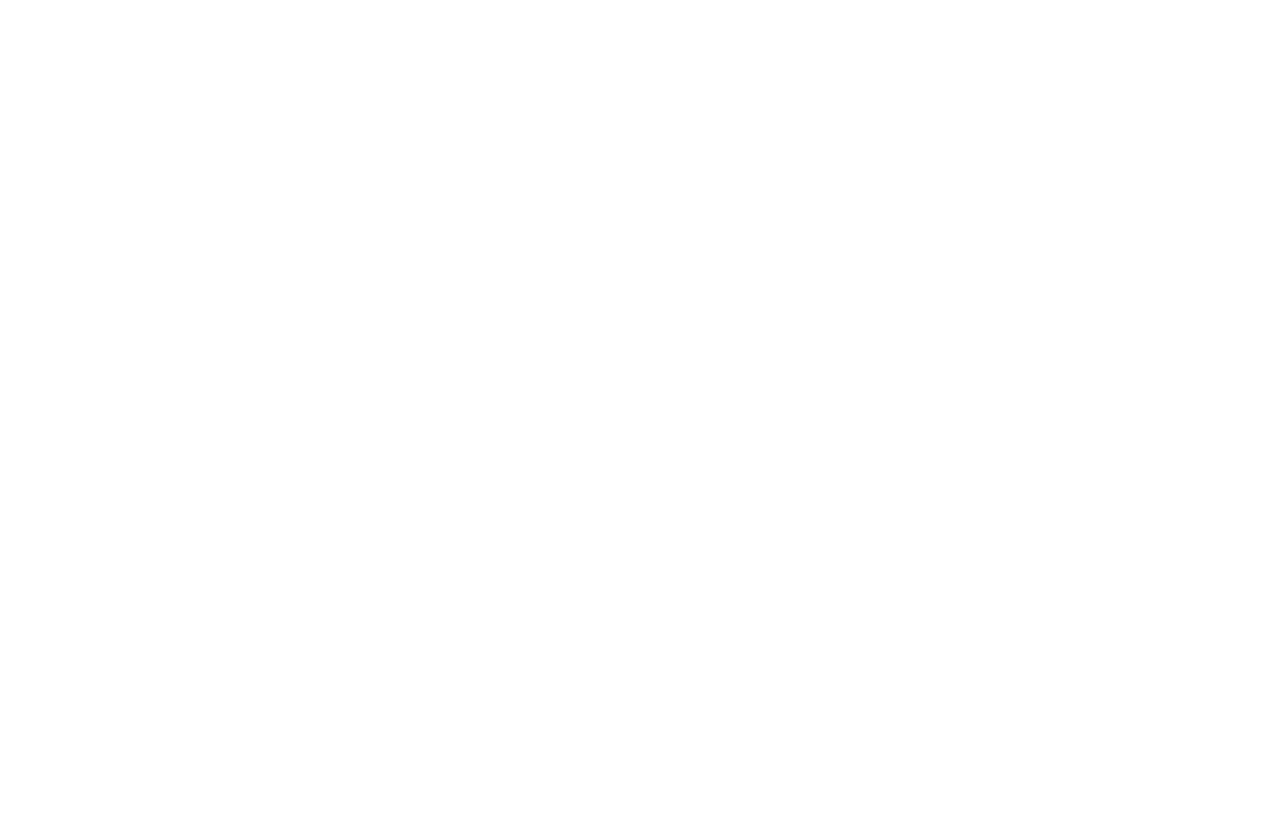
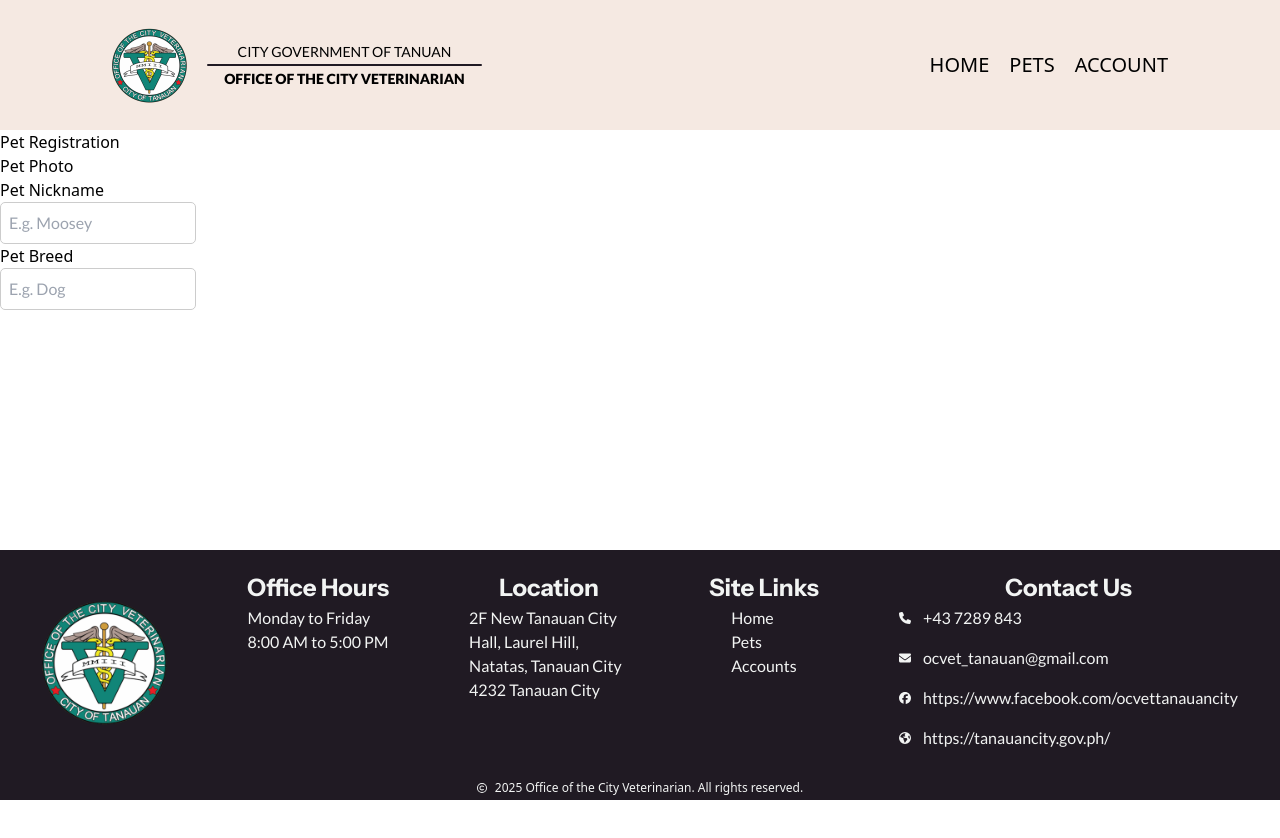
Before and after one commit to rnzpapas/ocvet, a React (Vite) app in the folder frontend/: page / in a window 1280 px wide. Shown: the top 838 px of the page. Before the commit the page ends 800 px from the top, so only its background shows below. Built offline with nearby package versions, Linux system fonts and the light colour scheme.

Commit message:
Added pet page and pet registration form.

```diff
--- a/frontend/src/App.jsx
+++ b/frontend/src/App.jsx
@@ -17,6 +17,7 @@
 import ChangePassword from "./pages/common/ChangePassword"
 import PetCard from "./components/PetCard"
 import UserPetPage from "./pages/user/UserPetPage"
+import UserPetRegistration from "./pages/user/UserPetRegistration"
 
 function App() {
   const checkBtn = () => {
@@ -91,6 +92,7 @@
       {/* <OTPVerification /> */}
       {/* <ChangePassword /> */}
       {/* <UserPetPage /> */}
+      <UserPetRegistration />
       <div className="flex items-center justify-center w-full h-screen">
         {/* <UserNav/>
         <Footer />
--- a/frontend/src/pages/user/UserPetPage.jsx
+++ b/frontend/src/pages/user/UserPetPage.jsx
@@ -14,8 +14,23 @@
         <>
             <UserNav />
             <section className="flex px-5 py-5">
-                <section className="w-[20%]">
-                    <p>side logo</p>
+                <section className="w-[20%] flex flex-col gap-8">
+                    <section>
+                        <h5 className="font-instrument-sans font-semibold uppercase text-content-sm mb-2.5">Recently Vaccinated Pets</h5>
+                        <section className="flex gap-2">
+                            <div className="bg-fire-engine-red w-[40px] h-[40px] rounded-full"></div>
+                            <div className="bg-fire-engine-red w-[40px] h-[40px] rounded-full"></div>
+                            <div className="bg-fire-engine-red w-[40px] h-[40px] rounded-full"></div>
+                        </section>
+                    </section>
+                    <section>
+                        <h5 className="font-instrument-sans font-semibold uppercase text-content-sm mb-2.5">Recently Dewormed Pets</h5>
+                        <section className="flex gap-2">
+                            <div className="bg-fire-engine-red w-[40px] h-[40px] rounded-full"></div>
+                            <div className="bg-fire-engine-red w-[40px] h-[40px] rounded-full"></div>
+                            <div className="bg-fire-engine-red w-[40px] h-[40px] rounded-full"></div>
+                        </section>
+                    </section>
                 </section>
                 <section className="w-[80%]">
                     <section className="flex gap-10">
--- /dev/null
+++ b/frontend/src/pages/user/UserPetRegistration.jsx
@@ -0,0 +1,31 @@
+import Footer from "../../components/Footer"
+import InputField from "../../components/InputField"
+import UserNav from "../../components/navbars/UserNav"
+
+function UserPetRegistration() {
+  return (
+    <>
+        <UserNav />
+        <section>
+            <h5>Pet Registration</h5>
+            <form action="">
+                <section>
+                    <h5>Pet Photo</h5>
+                    <div></div>
+                </section>
+                <section>
+                    <h5>Pet Nickname</h5>
+                    <InputField type={"text"} placeholder={"E.g. Moosey"}/>
+                </section>
+                <section>
+                    <h5>Pet Breed</h5>
+                    <InputField type={"text"} placeholder={"E.g. Dog"}/>
+                </section>
+            </form>
+        </section>
+        <Footer />
+    </>
+  )
+}
+
+export default UserPetRegistration
```
